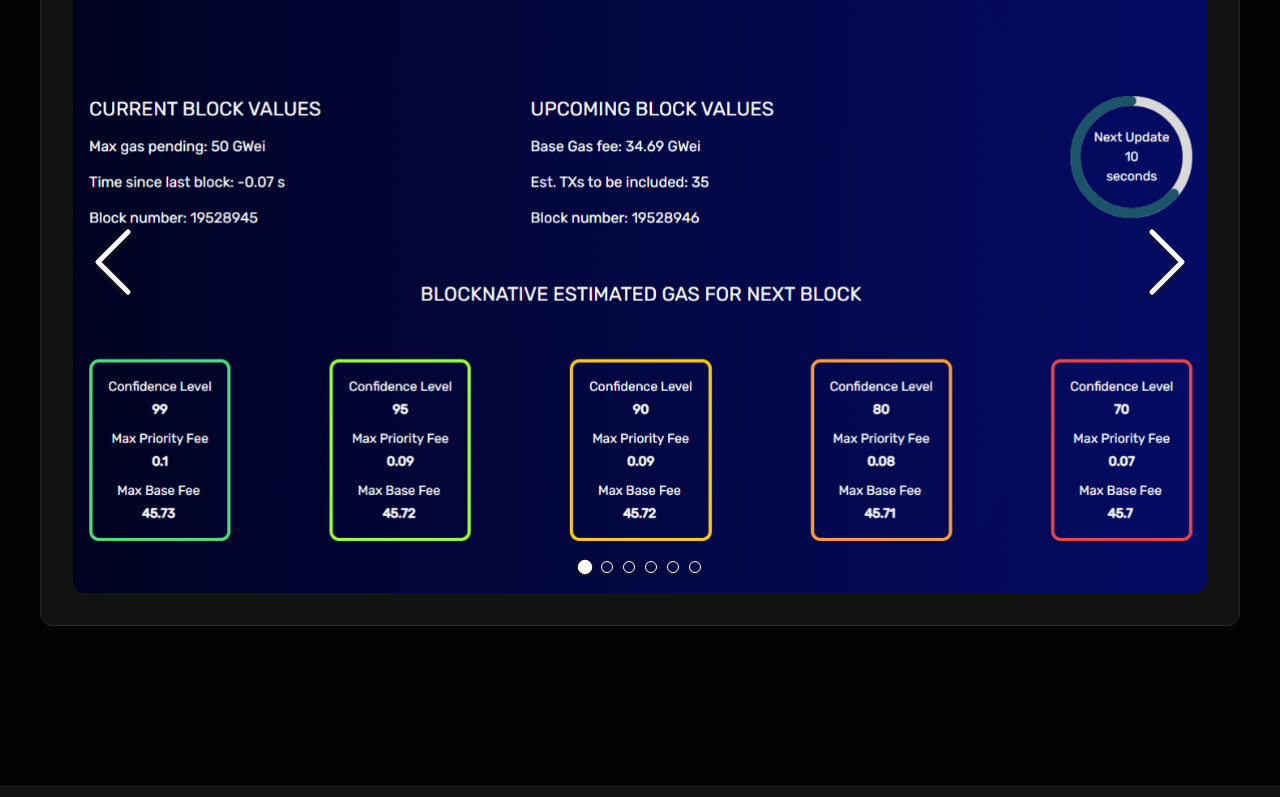
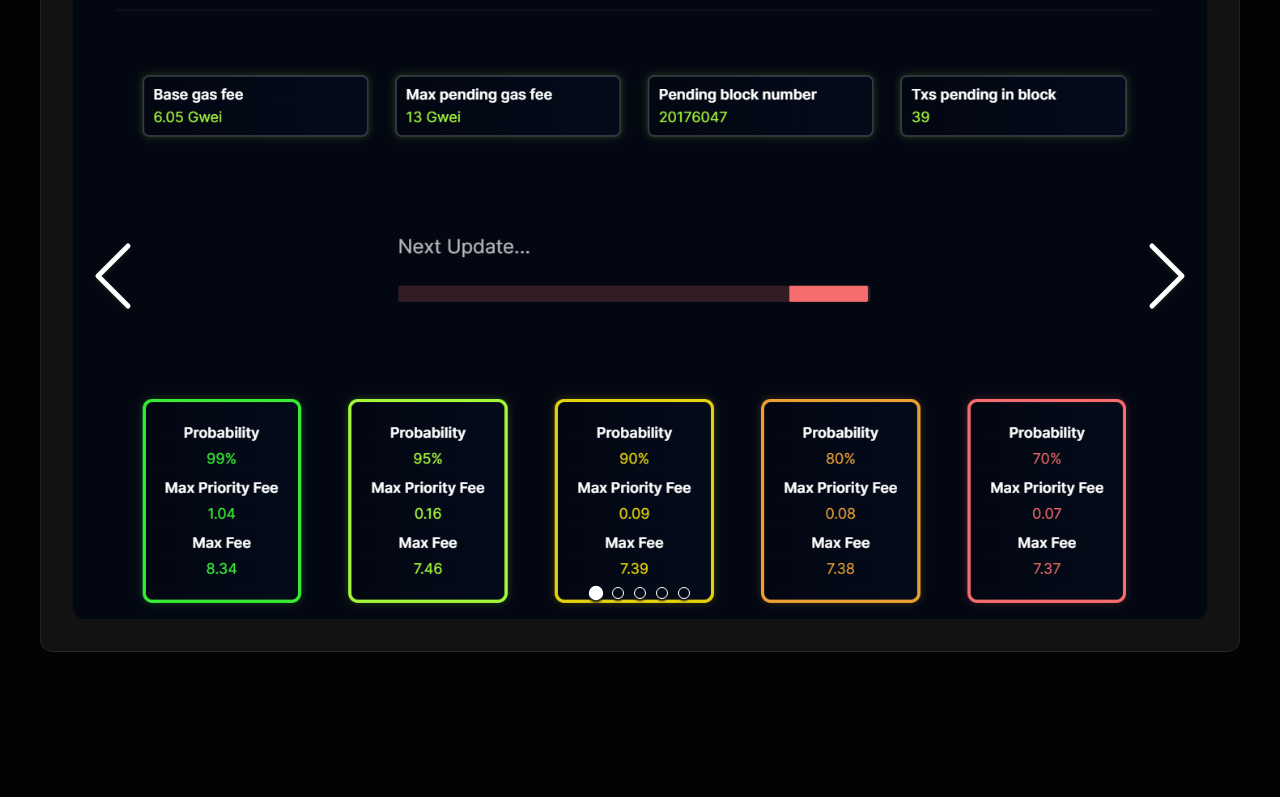
Before and after one commit to LukaMartin/portfolio, a React (Create React App) app: page / in a window 1280 px wide. Shown: the part 1954-2751 px from the top of the page. Built offline with nearby package versions, Linux system fonts and the light colour scheme.

Commit message:
Update projects component

```diff
--- a/src/components/accordion.js
+++ b/src/components/accordion.js
@@ -34,8 +34,8 @@
                 <li className="flex justify-between py-8 text-lg border-b-[1px] border-b-slate-400">Ethereum Gas Tracker
                     {!toggleViewOne ? <IoIosArrowDown className="hover:opacity-25" onClick={menuItemsOne} size={25} /> : <IoIosArrowUp className="hover:opacity-25" onClick={() => setToggleViewOne(false)} size={25} />}
                 </li>
-                {toggleViewOne && <p className="pt-8">I created an application that gives up to date Ethereum gas price estimates, referencing BlockNative and GasNow thorugh their API's.</p>}
-                {toggleViewOne && <a className="pt-4 underline lg:hover:underline hover:opacity-20" href="https://eth-gas-tracker-ten.vercel.app/" target="_blank">Website Link</a>}
+                {toggleViewOne && <p className="pt-8">I created an application that gives up to date Ethereum gas price estimates, referencing BlockNative gas data thorugh their API's.</p>}
+                {toggleViewOne && <a className="pt-4 underline lg:hover:underline hover:opacity-20" href="https://ethereum-gas-track.vercel.app/" target="_blank">Website Link</a>}
                 <li className="flex justify-between py-8 text-lg border-b-[1px] border-b-slate-400">Gym Program Generator
                     {!toggleViewTwo ? <IoIosArrowDown className="hover:opacity-25" onClick={menuItemsTwo} size={25} /> : <IoIosArrowUp className="hover:opacity-25" onClick={() => setToggleViewTwo(false)} size={25} />}
                 </li>
--- a/src/components/gallery.js
+++ b/src/components/gallery.js
@@ -2,7 +2,6 @@
 import ImageGallery from "react-image-gallery";
 import "react-image-gallery/styles/css/image-gallery.css";
 import gastrackerOne from "../images/gastracker-one.png"
-import gastrackerTwo from "../images/gastracker-two.png"
 import gymGenOne from "../images/gymgen-one.PNG"
 import gymGenTwo from "../images/gymgen-two.PNG"
 
@@ -16,11 +15,6 @@
         {
             original: gastrackerOne,
             originalAlt: "gastracker-image-one",
-            originalClass: "rounded-xl overflow-hidden"
-        },
-        {
-            original: gastrackerTwo,
-            originalAlt: "gastracker-image-two",
             originalClass: "rounded-xl overflow-hidden"
         },
         {
```
Also changed, not shown: src/images/gastracker-one.png.
